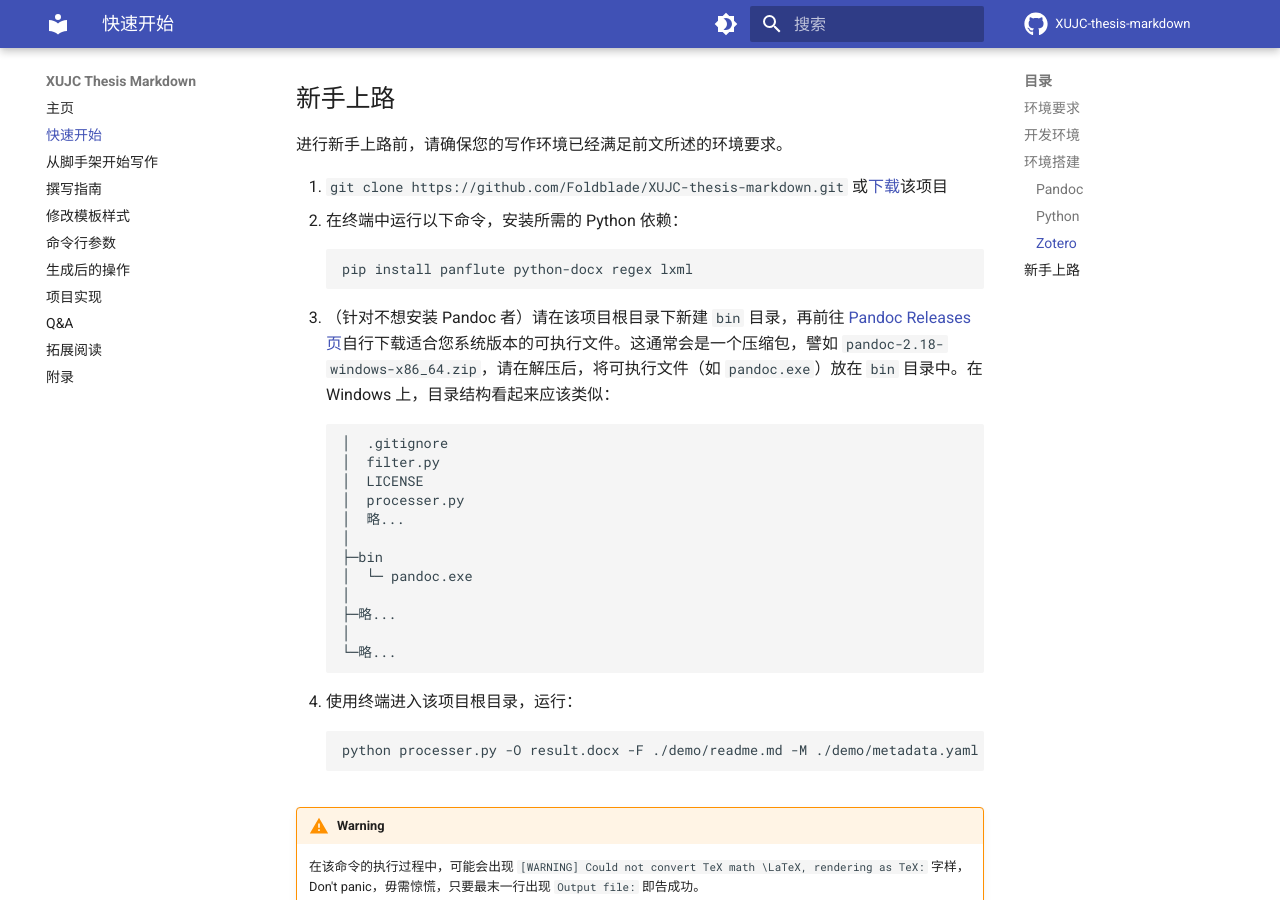
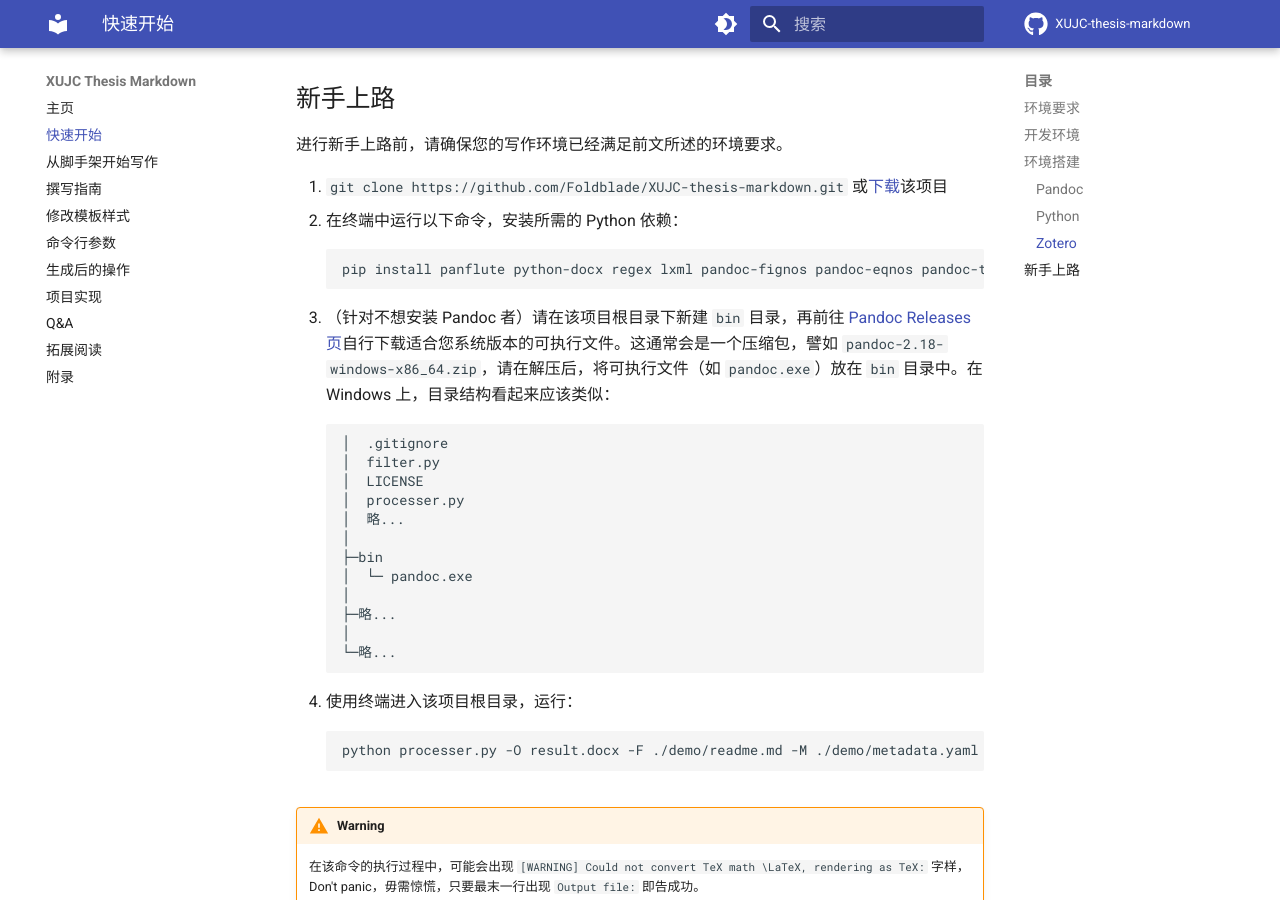
Before and after one commit to Foldblade/XUJC-thesis-markdown, an MkDocs documentation site: the page built from docs/quick-start.md, in a window 1280 px wide and 900 px high, scrolled down 1420 px. Built offline with MkDocs 1.6.1 and Material for MkDocs 9.7.7, drawn with Linux system fonts in a browser that asks for light colours; comment, search, counter and statistics services are not loaded.

Commit message:
Update document

````diff
--- a/docs/quick-start.md
+++ b/docs/quick-start.md
@@ -52,7 +52,7 @@ Pandoc 可实现不同标记语言间的格式转换，是该项目的重要依
 2. 在终端中运行以下命令，安装所需的 Python 依赖：
 
     ```bash
-    pip install panflute python-docx regex lxml
+    pip install panflute python-docx regex lxml pandoc-fignos pandoc-eqnos pandoc-tablenos
     ```
 
 3. （针对不想安装 Pandoc 者）请在该项目根目录下新建 `bin` 目录，再前往 [Pandoc Releases 页](https://github.com/jgm/pandoc/releases)自行下载适合您系统版本的可执行文件。这通常会是一个压缩包，譬如 `pandoc-2.18-windows-x86_64.zip`，请在解压后，将可执行文件（如 `pandoc.exe`）放在 `bin` 目录中。在 Windows 上，目录结构看起来应该类似：
````
Also changed, not shown: demo/readme.md (+1 -1 lines).
